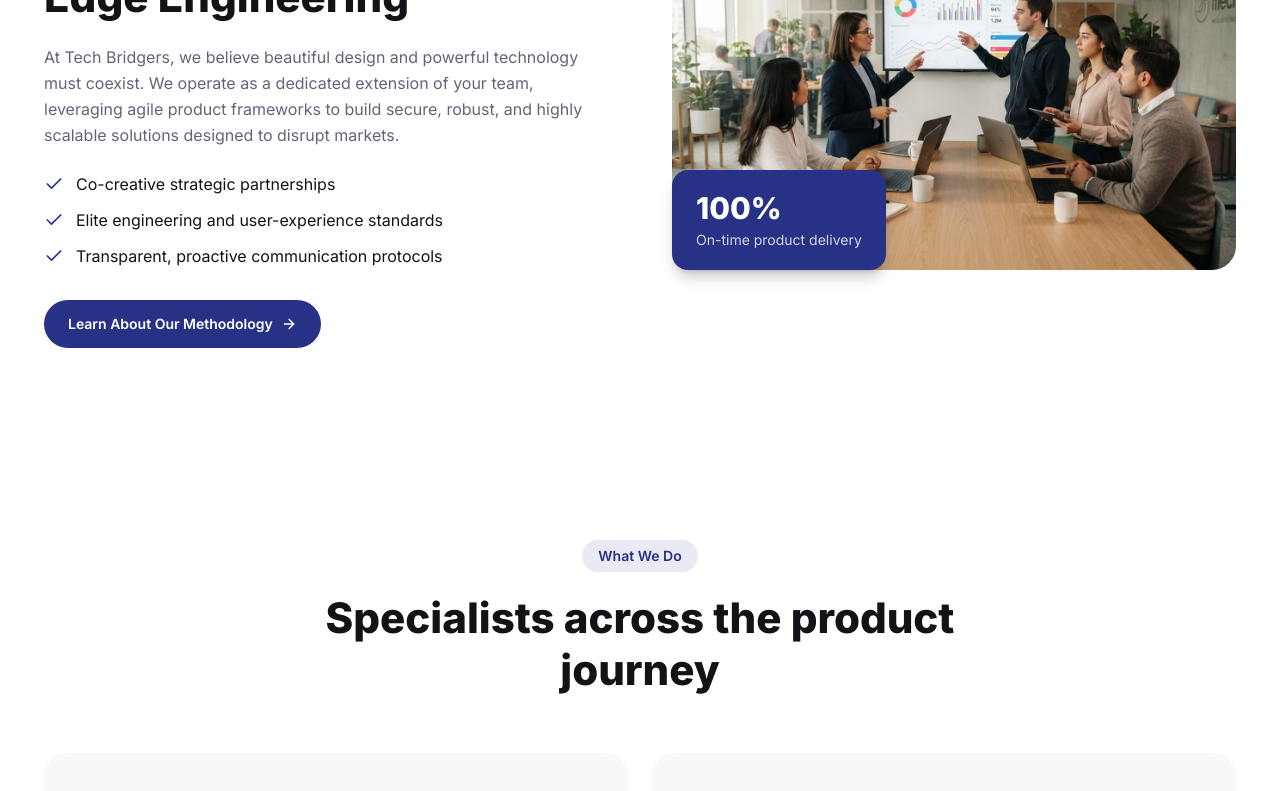
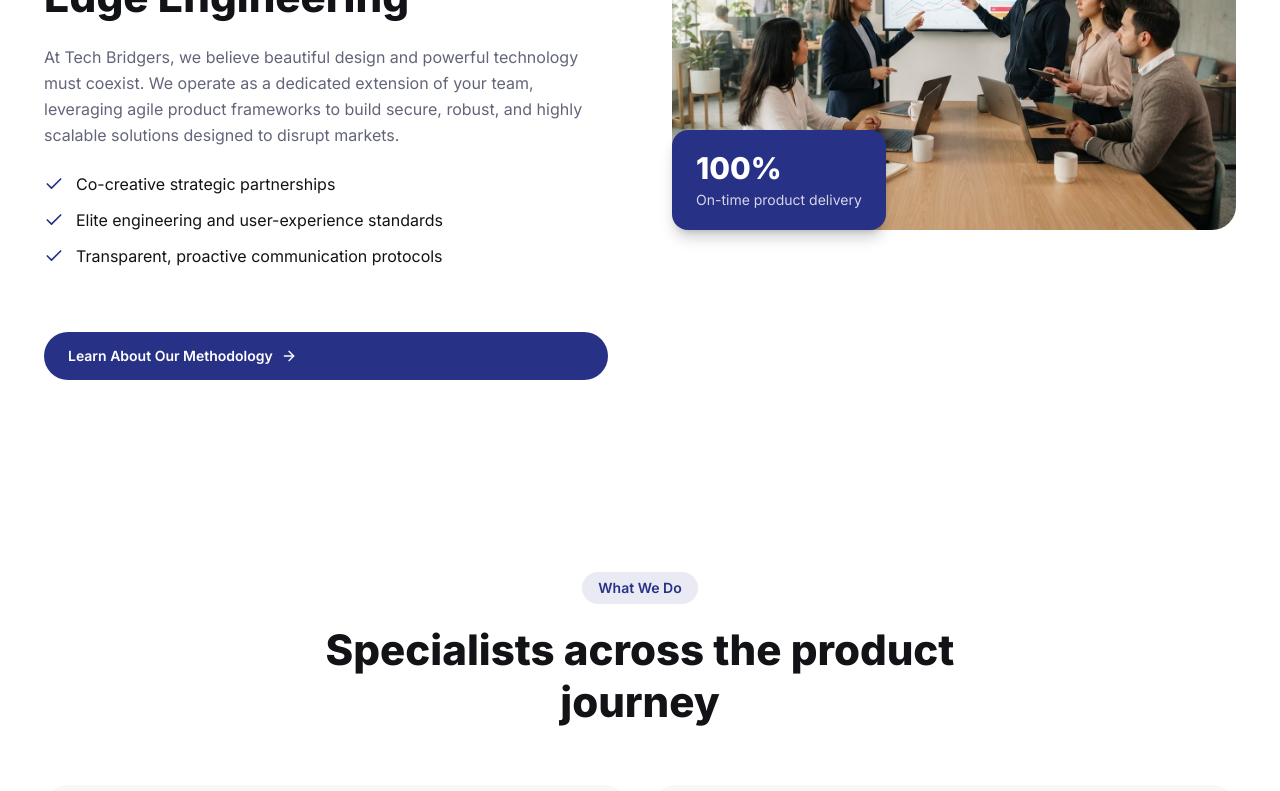
Before and after one commit to Tech-bridgers/Techbrigers_web, a Next.js app: page / in a window 1280 px wide. Shown: the part 1184-1975 px from the top of the page. Built offline with nearby package versions, Linux system fonts and the light colour scheme.

Commit message:
feat: adjust layout and reposition "Learn About Our Methodology" button for improved visual flow

```diff
--- a/src/components/sections/who-we-are.tsx
+++ b/src/components/sections/who-we-are.tsx
@@ -13,7 +13,7 @@ export function WhoWeAre() {
   return (
     <section id="about" className="bg-white py-16 sm:py-24">
       <Container>
-        <div className="grid items-center gap-14 lg:grid-cols-2 lg:gap-16">
+        <div className="grid gap-8 lg:grid-cols-2 lg:items-center lg:gap-16">
           <div>
             <Badge>Who We Are</Badge>
             <h2 className="mt-5 text-3xl font-extrabold leading-tight text-ink sm:text-4xl md:text-[42px]">
@@ -35,14 +35,6 @@ export function WhoWeAre() {
                 </li>
               ))}
             </ul>
-
-            <a
-              href="#services"
-              className="mt-8 inline-flex items-center gap-2 rounded-full bg-navy px-6 py-3.5 text-sm font-semibold text-white transition-colors hover:bg-navy-dark"
-            >
-              Learn About Our Methodology
-              <ArrowRight className="h-4 w-4" />
-            </a>
           </div>
 
           <div className="relative">
@@ -62,6 +54,14 @@ export function WhoWeAre() {
               </p>
             </div>
           </div>
+
+          <a
+            href="#services"
+            className="inline-flex items-center gap-2 self-start rounded-full bg-navy px-6 py-3.5 text-sm font-semibold text-white transition-colors hover:bg-navy-dark"
+          >
+            Learn About Our Methodology
+            <ArrowRight className="h-4 w-4" />
+          </a>
         </div>
       </Container>
     </section>
```
